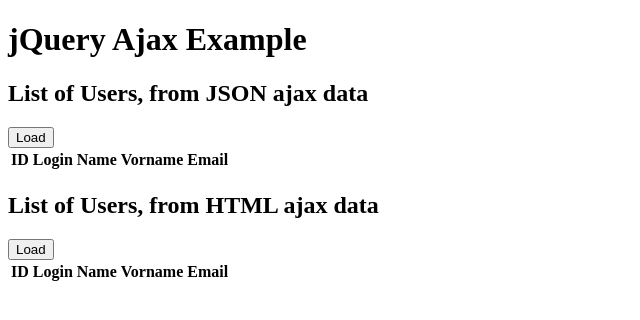
After one commit to JanoshBjoerkman/m151, a PHP site: template src/views/ajax-demo.html in a window 1280 px wide. The commit adds this page. Shown: the top 320 px of the page, without its empty margins (0-640 px from the left). Run offline with PHP 8.4, Linux system fonts and the light colour scheme; the template is opened without the code that fills it, so the values that code supplies are empty; some libraries are stand-ins or nearby versions.

Commit message:
ajax test

```diff
--- a/index.php
+++ b/index.php
@@ -3,6 +3,8 @@
 use M151\Application;
 use M151\Router;
 use M151\Controller\DefaultController;
+use M151\Controller\ModelDemoController;
+use M151\Controller\AjaxDemoController;
 
 # lade composer autoloader:
 require_once(__DIR__.'/vendor/autoload.php');
@@ -18,7 +20,11 @@ Router::any('/smarty2', DefaultController::class, 'externsmarty');
 Router::any('/connection', DefaultController::class, 'testCon');
 Router::get('/login_form', DefaultController::class, 'get_login_form');
 Router::post('/login_try', DefaultController::class, 'login_try');
+// testing query builder
 Router::any('/querybuilder', ModelDemoController::class, 'index');
+// testing ajax
+Router::any('/ajax', AjaxDemoController::class, 'index');
+Router::get('/ajax/loadUsers', AjaxDemoController::class, 'getUsers');
 
 # Übergebe an Applikation:
 $app = Application::getInstance();
--- a/src/classes/Application.php
+++ b/src/classes/Application.php
@@ -43,7 +43,7 @@ class Application
         {
             // loadconfig
             require(__DIR__.'/../../db_config.php');
-            $this->dbConnection = new \PDO($dsn, $username, $password, $options);
+            $this->dbConnection = new \PDO($this->dsn, $this->username, $this->password, $this->options);
         }
         return $this->dbConnection;
     }
--- a/src/classes/Controller/ModelDemoController.php
+++ b/src/classes/Controller/ModelDemoController.php
@@ -9,7 +9,7 @@ class ModelDemoController extends Controller
 {
     public function index(Request $req)
     {
-        header('Content-Type: text/plain');
+        //header('Content-Type: text/plain');
 
         // Erstelle QueryBuilder:
         $conn = Application::getInstance()->getDBconnection();
--- /dev/null
+++ b/src/views/ajax-demo.html
@@ -0,0 +1,91 @@
+<!DOCTYPE html>
+<html>
+
+<head>
+    <script src="https://code.jquery.com/jquery-3.2.1.min.js" integrity="sha256-hwg4gsxgFZhOsEEamdOYGBf13FyQuiTwlAQgxVSNgt4="
+        crossorigin="anonymous"></script>
+</head>
+
+<body>
+    <h1>jQuery Ajax Example</h1>
+    <h2>List of Users, from JSON ajax data</h2>
+    <button id="button1" type="button">Load</button>
+
+    <div id="loader1" style="display:none">Loading ... please wait</div>
+    <div>
+        <table>
+            <thead>
+                <tr>
+                    <th>ID</th>
+                    <th>Login</th>
+                    <th>Name</th>
+                    <th>Vorname</th>
+                    <th>Email</th>
+                </tr>
+            </thead>
+            <tbody id="resultTable"></tbody>
+        </table>
+    </div>
+
+
+    <h2>List of Users, from HTML ajax data</h2>
+    <button id="button2" type="button">Load</button>
+    <div id="loader2" style="display:none">Loading ... please wait</div>
+    <div>
+        <table>
+            <thead>
+                <tr>
+                    <th>ID</th>
+                    <th>Login</th>
+                    <th>Name</th>
+                    <th>Vorname</th>
+                    <th>Email</th>
+                </tr>
+            </thead>
+            <tbody id="resultTable2"></tbody>
+        </table>
+    </div>
+
+    <script type="text/javascript">
+        // ---------------- Laden der Daten, JSON-Version ------------------------
+        $('#button1').on('click', function () {
+            // Laden der User-Liste:
+            $('#loader1').show();
+
+            $.get('ajax/loadUsers?contentType=json').then(function (res) {
+                $('#loader1').hide();
+                var resContainer = $('#resultTable');
+                resContainer.html('');
+
+                if (res && res.length > 0) {
+                    res.forEach(function (record) {
+                        var row = $('<tr></tr>');
+                        row.append('<td>' + record.id + '</td>');
+                        row.append('<td>' + record.login + '</td>');
+                        row.append('<td>' + record.name + '</td>');
+                        row.append('<td>' + record.vorname + '</td>');
+                        row.append('<td><a href="mailto:' + record.email + '">' + record.email + '</a></td>');
+                        resContainer.append(row);
+                    });
+                }
+            });
+        });
+
+
+
+
+        // ---------------- Laden der Daten, HTML-Version ------------------------
+        $('#button2').on('click', function () {
+            // Laden der User-Liste:
+            $('#loader2').show();
+
+            $.get('ajax/loadUsers?contentType=html').then(function (res) {
+                $('#loader2').hide();
+                var resContainer = $('#resultTable2');
+                resContainer.html(res);
+            });
+        });
+    </script>
+</body>
+
+</html>
```
Also changed, not shown: src/classes/Controller/AjaxDemoController.php (added, +32 -0 lines), src/views/ajax-demo-userlist.html (added, +9 -0 lines).
